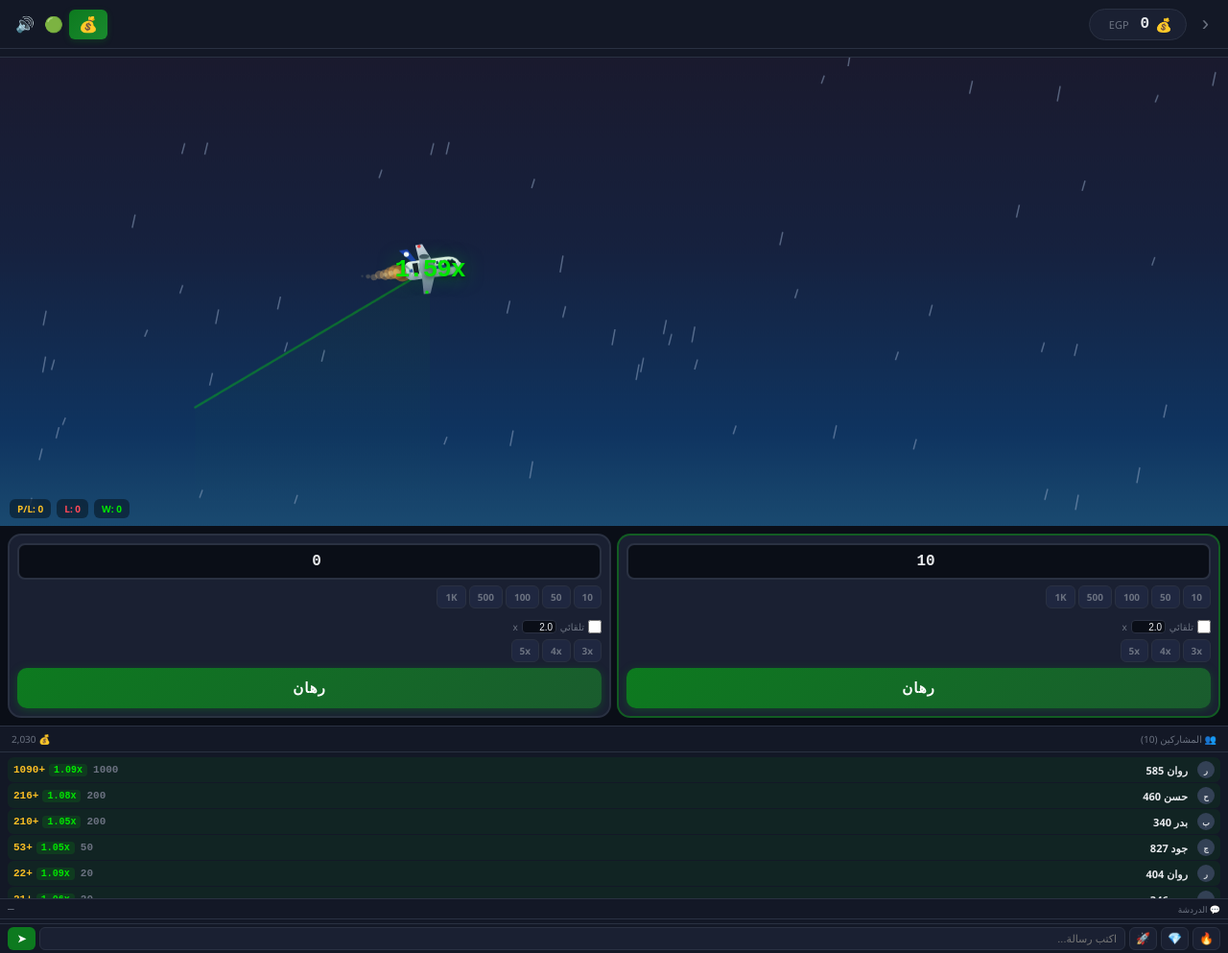
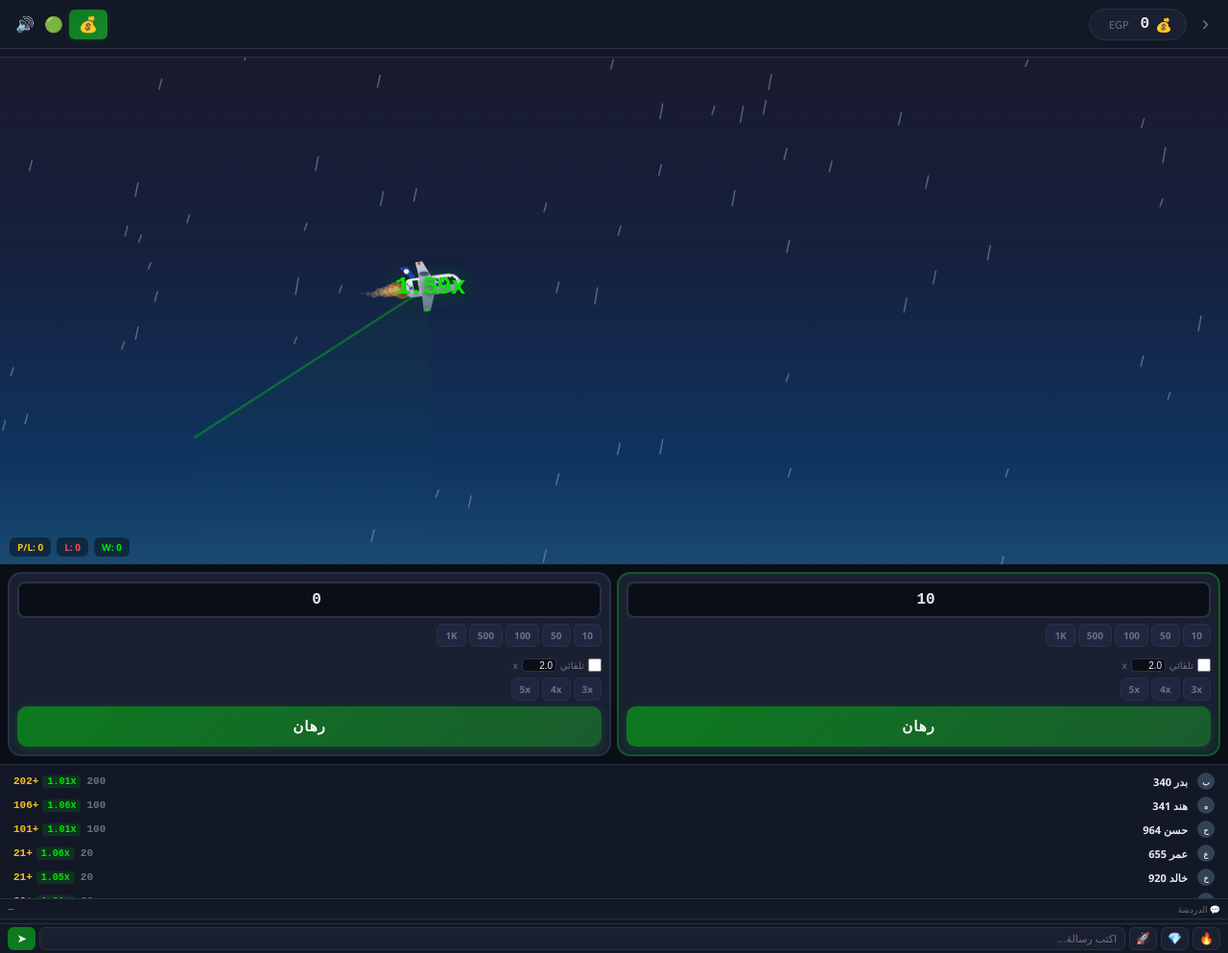
Before and after one commit to duxexch/boterx, a Flask app: page /webapp/aviator in a window 1280 px wide. Shown: the whole page at 96% size. Run offline with Flask 3, Linux system fonts and the light colour scheme.

Commit message:
Aviator: realistic fake players — no count, smooth transitions
Backend: _generate_fake_players now phase-aware:
  waiting: participating only (no wins, no losses) — ⏳
  flying: 40% cashed (bet × real mult), 60% participating — smooth
  crashed: winners green (✅+payout), losers red (💥)

Frontend:
- Removed players count/total header (user requested)
- Removed pSlide animation (was causing flash)
- Added transition:background .3s for smooth color changes
- 140px fixed height panel with scroll
- participating=⏳ gray, cashed=green+gold payout, lost=red 💥

Game logic UNTOUCHED.

```diff
--- a/dashboard/aviator_engine.py
+++ b/dashboard/aviator_engine.py
@@ -373,40 +373,62 @@ def _init_fake_players():
     print(f'✅ Generated {_FAKE_PLAYER_COUNT} fake players')
 
 def _generate_fake_players(current_mult):
-    """توليد قائمة لاعبين وهميين للمشاركة في الجولة الحالية.
-    أرباحهم تتوافق مع قيمة الاكس الفعلية مضروبة في رهان عشوائي."""
+    """توليد لاعبين وهميين حسب حالة الجولة.
+    - waiting: مشاركين فقط (بدون أرباح، بدون قفز)
+    - flying: بعضهم قفز بأرباح حقيقية (bet × mult)، الباقي مشارك
+    - crashed: الفائزين أخضر، الخاسرين أحمر
+    """
     if not _FAKE_PLAYERS:
         _init_fake_players()
-    # عدد عشوائي من المشاركين (5-15)
-    count = random.randint(5, 15)
-    # اختيار عشوائي من الـ 1000 حساب
+    phase = _state['phase']
+    count = random.randint(8, 20)
     selected = random.sample(_FAKE_PLAYERS, min(count, len(_FAKE_PLAYERS)))
     result = []
     for p in selected:
-        # رهان عشوائي
         bet = random.choice([10, 20, 50, 100, 200, 500, 1000])
-        # هل قفز أم لا؟ (60% قفزوا، 40% لم يقفزوا)
-        cashed = random.random() < 0.6
-        if cashed:
-            # قفز عند مضاعف عشوائي (بين 1.0 والـ current_mult)
-            jump_mult = round(random.uniform(1.0, max(1.1, current_mult)), 2)
-            payout = round(bet * jump_mult, 2)
-            status = 'cashed'
+        if phase == 'waiting':
+            # مشاركين فقط — لم يربحوا بعد
+            result.append({
+                'name': p['name'], 'avatar': p['avatar'],
+                'bet': bet, 'multiplier': 0, 'payout': 0, 'status': 'participating',
+            })
+        elif phase == 'flying':
+            # أثناء الطيران: 40% قفزوا بأرباح، 60% مشاركين
+            cashed = random.random() < 0.4
+            if cashed:
+                jump_mult = round(random.uniform(1.0, max(1.1, current_mult)), 2)
+                payout = round(bet * jump_mult, 2)
+                result.append({
+                    'name': p['name'], 'avatar': p['avatar'],
+                    'bet': bet, 'multiplier': jump_mult, 'payout': payout, 'status': 'cashed',
+                })
+            else:
+                result.append({
+                    'name': p['name'], 'avatar': p['avatar'],
+                    'bet': bet, 'multiplier': 0, 'payout': 0, 'status': 'participating',
+                })
+        elif phase == 'crashed':
+            # بعد الانفجار: الفائزين أخضر، الخاسرين أحمر
+            cashed = random.random() < 0.5
+            if cashed:
+                jump_mult = round(random.uniform(1.0, max(1.1, current_mult)), 2)
+                payout = round(bet * jump_mult, 2)
+                result.append({
+                    'name': p['name'], 'avatar': p['avatar'],
+                    'bet': bet, 'multiplier': jump_mult, 'payout': payout, 'status': 'cashed',
+                })
+            else:
+                result.append({
+                    'name': p['name'], 'avatar': p['avatar'],
+                    'bet': bet, 'multiplier': 0, 'payout': 0, 'status': 'lost',
+                })
         else:
-            # لم يقفز — خسارة
-            jump_mult = 0
-            payout = 0
-            status = 'lost'
-        result.append({
-            'name': p['name'],
-            'avatar': p['avatar'],
-            'bet': bet,
-            'multiplier': jump_mult,
-            'payout': payout,
-            'status': status,
-        })
-    # ترتيب: الأعلى ربحاً أولاً
-    result.sort(key=lambda x: x['payout'], reverse=True)
+            result.append({
+                'name': p['name'], 'avatar': p['avatar'],
+                'bet': bet, 'multiplier': 0, 'payout': 0, 'status': 'participating',
+            })
+    # ترتيب: الفائزين أولاً (بالأرباح)، ثم المشاركين، ثم الخاسرين
+    result.sort(key=lambda x: (-x['payout'], 0 if x['status'] != 'lost' else 1))
     return result
 
 # Start the daemon thread — runs forever, even with 0 players
--- a/dashboard/templates/aviator.html
+++ b/dashboard/templates/aviator.html
@@ -61,22 +61,22 @@
 @keyframes jp{0%,100%{box-shadow:0 0 0 0 rgba(255,71,87,.5)}50%{box-shadow:0 0 0 10px rgba(255,71,87,0)}}
 @keyframes shake{0%,100%{transform:translateX(0)}20%{transform:translateX(-8px)}40%{transform:translateX(8px)}60%{transform:translateX(-4px)}80%{transform:translateX(4px)}}
 @keyframes fadeIn{from{opacity:0;transform:translate(-50%,10px)}to{opacity:1;transform:translate(-50%,0)}}
-/* شريط اللاعبين الوهميين */
-.players-panel{background:var(--surface);border-top:1px solid var(--border);flex-shrink:0;max-height:180px;overflow:hidden;display:flex;flex-direction:column}
-.players-header{display:flex;justify-content:space-between;align-items:center;padding:6px 12px;font-size:10px;color:var(--muted);border-bottom:1px solid var(--border)}
-.players-list{flex:1;overflow-y:auto;padding:4px 8px}
+/* شريط اللاعبين — واقعي بدون فلاش */
+.players-panel{background:var(--surface);border-top:1px solid var(--border);flex-shrink:0;height:140px;overflow:hidden}
+.players-list{height:100%;overflow-y:auto;padding:4px 8px;-webkit-overflow-scrolling:touch}
 .players-list::-webkit-scrollbar{width:3px}
 .players-list::-webkit-scrollbar-thumb{background:var(--border)}
-.prow{display:flex;align-items:center;justify-content:space-between;padding:4px 6px;border-radius:6px;margin:1px 0;font-size:11px;animation:pSlide .3s}
-@keyframes pSlide{from{opacity:0;transform:translateX(-10px)}to{opacity:1;transform:translateX(0)}}
+.prow{display:flex;align-items:center;justify-content:space-between;padding:3px 6px;border-radius:6px;margin:1px 0;font-size:11px;transition:background .3s}
 .prow.win{background:rgba(0,231,1,.06)}
-.prow.lost{background:rgba(255,71,87,.04);opacity:.6}
+.prow.participating{background:transparent;opacity:.7}
+.prow.lost{background:rgba(255,71,87,.04);opacity:.5}
 .prow .pavatar{width:18px;height:18px;border-radius:50%;background:#334155;display:flex;align-items:center;justify-content:center;font-size:8px;font-weight:700;margin-left:4px}
 .prow .pname{flex:1;font-weight:600;margin:0 6px;white-space:nowrap;overflow:hidden;text-overflow:ellipsis}
 .prow .pbet{font-family:'Courier New',monospace;font-weight:700;color:var(--muted);margin:0 6px}
 .prow .pmult{font-family:'Courier New',monospace;font-weight:700;padding:1px 5px;border-radius:4px;font-size:10px}
 .prow .pmult.win{background:rgba(0,231,1,.12);color:var(--green)}
 .prow .pmult.lost{background:rgba(255,71,87,.08);color:var(--red)}
+.prow .pmult.participating{color:var(--muted)}
 .prow .ppay{font-family:'Courier New',monospace;font-weight:700;color:var(--gold);margin-right:4px}
 </style>
 </head>
@@ -133,12 +133,8 @@
       <button class="bet-btn idle" id="btn2" onclick="onBtn(2)" disabled>رهان</button>
     </div>
   </div>
-  <!-- شريط اللاعبين الوهميين -->
+  <!-- شريط اللاعبين الوهميين — بدون عداد -->
   <div class="players-panel" id="playersPanel">
-    <div class="players-header">
-      <span>👥 المشاركين (<span id="playersCount">0</span>)</span>
-      <span id="playersTotal">💰 0</span>
-    </div>
     <div class="players-list" id="playersList"></div>
   </div>
 </div>
@@ -193,28 +189,28 @@ function handleState(d){
 
 function renderFakePlayers(players){
   var list=document.getElementById('playersList');
-  var count=document.getElementById('playersCount');
-  var total=document.getElementById('playersTotal');
   if(!list)return;
-  count.textContent=players.length;
-  var totalBet=0;
+  // تحديث سلس بدون فلاش — تعديل الصفوف الموجودة بدل إعادة كتابة الكل
   list.innerHTML='';
   players.forEach(function(p){
-    totalBet+=p.bet;
     var row=document.createElement('div');
-    row.className='prow '+(p.status==='cashed'?'win':'lost');
-    var multHtml=p.status==='cashed'?
-      '<span class="pmult win">'+p.multiplier.toFixed(2)+'x</span>':
-      '<span class="pmult lost">—</span>';
-    var payHtml=p.status==='cashed'?
-      '<span class="ppay">+'+p.payout.toFixed(0)+'</span>':'';
+    row.className='prow '+p.status;
+    var multHtml='';
+    var payHtml='';
+    if(p.status==='cashed'){
+      multHtml='<span class="pmult win">'+p.multiplier.toFixed(2)+'x</span>';
+      payHtml='<span class="ppay">+'+p.payout.toFixed(0)+'</span>';
+    } else if(p.status==='lost'){
+      multHtml='<span class="pmult lost">💥</span>';
+    } else {
+      multHtml='<span class="pmult participating">⏳</span>';
+    }
     row.innerHTML='<div class="pavatar">'+p.avatar+'</div>'+
       '<span class="pname">'+p.name+'</span>'+
       '<span class="pbet">'+p.bet+'</span>'+
       multHtml+payHtml;
     list.appendChild(row);
   });
-  total.textContent='💰 '+totalBet.toLocaleString();
 }
 
 function setBtn(s,cls,txt){var b=document.getElementById('btn'+s);b.className='bet-btn '+cls;b.textContent=txt;b.disabled=false}
```
